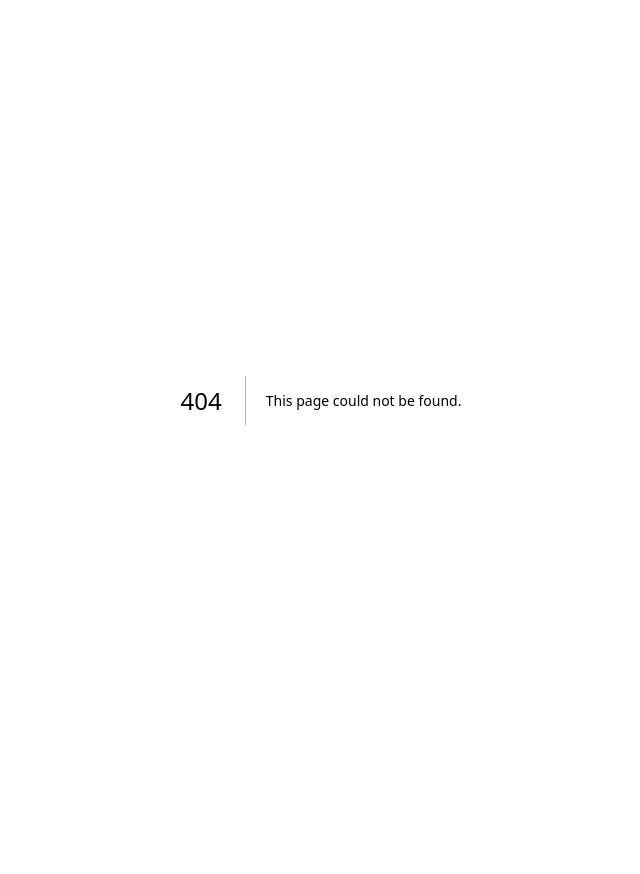
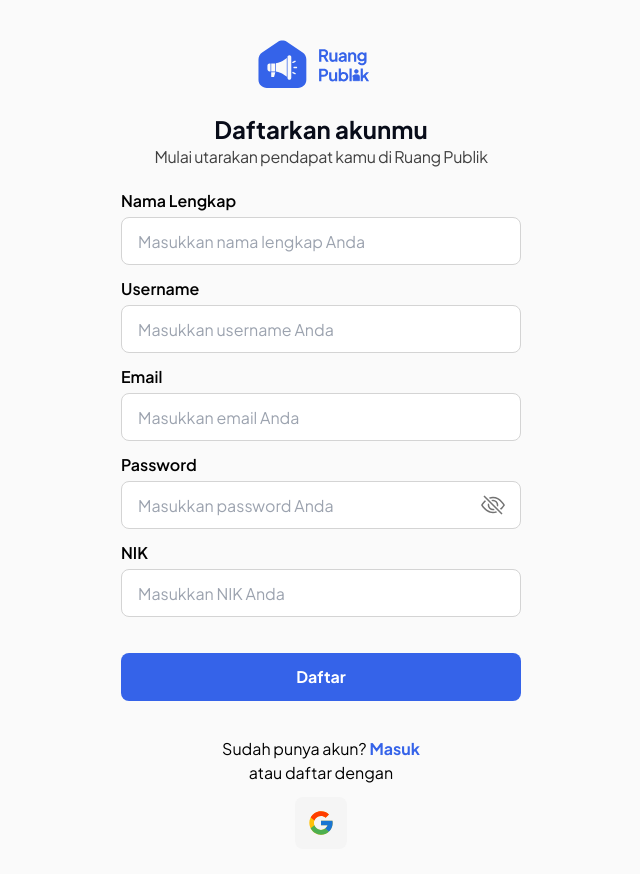
Before and after one commit to gigahidjrikaaa/ruangpublik-frontend, a Next.js app: page /signup in a window 1280 px wide. Before the commit this address had no page. Shown: the top 874 px of the page, without its empty margins (319-959 px from the left). Before the commit the page ends 800 px from the top, so only its background shows below. Built offline with nearby package versions, Linux system fonts and the light colour scheme.

Commit message:
feat: add signup page

```diff
--- a/src/components/Form/InputField.tsx
+++ b/src/components/Form/InputField.tsx
@@ -7,6 +7,7 @@
   type?: string;
   value: string;
   placeholder: string;
+  error?: string;
   handleInputChange: (e: React.ChangeEvent<HTMLInputElement>) => void;
 }
 
@@ -24,10 +25,11 @@
   type = "text",
   value,
   placeholder,
+  error,
   handleInputChange,
 }) => {
   return (
-    <div className="flex flex-col">
+    <div className="flex flex-col mb-3">
       <label htmlFor={id} className="mb-1 font-semibold">
         {name}
       </label>
@@ -37,9 +39,12 @@
         name={name}
         value={value}
         placeholder={placeholder}
-        className="w-full h-12 px-4 mb-3 border border-neutral-300 rounded-lg focus:outline-none"
+        className={`${
+          error ? "border-red-500" : "border-neutral-300"
+        } w-full h-12 px-4 border  rounded-lg focus:outline-none `}
         onChange={handleInputChange}
       />
+      {error ? <span className="mt-1 text-red-500 text-xs">{error}</span> : null}
     </div>
   );
 };
@@ -51,11 +56,13 @@
   value,
   icon,
   placeholder,
+  error,
   handleInputChange,
 }) => {
   const Icon = icon;
+
   return (
-    <div className="flex flex-col">
+    <div className="flex flex-col mb-3">
       <label htmlFor={id} className="mb-1 font-semibold">
         {name}
       </label>
@@ -66,13 +73,16 @@
           name={name}
           value={value}
           placeholder={placeholder}
-          className="w-full h-12 px-4 mb-3 border border-neutral-300 rounded-lg focus:outline-none"
+          className={`${
+            error ? "border-red-500" : "border-neutral-300"
+          } w-full h-12 px-4 border  rounded-lg focus:outline-none `}
           onChange={handleInputChange}
         />
         <Icon
           size="1.5rem"
           className="absolute top-0 translate-y-[50%] right-4 text-neutral-500 cursor-pointer"
         />
+        {error ? <span className="mt-1 text-red-500 text-xs">{error}</span> : null}
       </div>
     </div>
   );
@@ -85,15 +95,16 @@
   icon,
   secondaryIcon,
   placeholder,
+  error,
   handleInputChange,
 }) => {
-  const [showPassword, setShowPassword] = useState(true);
+  const [showPassword, setShowPassword] = useState(false);
 
   const Icon = icon;
   const SecondaryIcon = secondaryIcon;
 
   return (
-    <div className="flex flex-col">
+    <div className="flex flex-col mb-3">
       <label htmlFor={id} className="mb-1 font-semibold">
         {name}
       </label>
@@ -104,7 +115,9 @@
           name={name}
           value={value}
           placeholder={placeholder}
-          className="w-full h-12 px-4 mb-3 border border-neutral-300 rounded-lg focus:outline-none"
+          className={`${
+            error ? "border-red-500" : "border-neutral-300"
+          } w-full h-12 px-4 border  rounded-lg focus:outline-none `}
           onChange={handleInputChange}
         />
         {showPassword ? (
@@ -121,6 +134,7 @@
           />
         )}
       </div>
+      {error ? <span className="mt-1 text-red-500 text-xs">{error}</span> : null}
     </div>
   );
 };
--- a/src/pages/login/index.tsx
+++ b/src/pages/login/index.tsx
@@ -11,6 +11,11 @@
   password: string;
 }
 
+interface LoginErrorInput {
+  email?: string;
+  password?: string;
+}
+
 const initialInput: LoginFormInput = {
   email: "",
   password: "",
@@ -18,14 +23,24 @@
 
 export default function LoginPage() {
   const [input, setInput] = useState<LoginFormInput>(initialInput);
+  const [errors, setErrors] = useState<LoginErrorInput>({});
 
   const handleInput = (e: React.ChangeEvent<HTMLInputElement>) => {
     const { id, value } = e.target;
     setInput((prev) => ({ ...prev, [id]: value }));
+
+    if (value === "") setErrors((prev) => ({ ...prev, [id]: `${id} tidak boleh kosong` }));
+    else setErrors((prev) => ({ ...prev, [id]: "" }));
   };
 
   const handleLogin = (e: React.FormEvent<HTMLFormElement>) => {
     e.preventDefault();
+
+    if (!input.email) setErrors((prev) => ({ ...prev, email: "email tidak boleh kosong" }));
+    if (!input.password)
+      setErrors((prev) => ({ ...prev, password: "password tidak boleh kosong" }));
+
+    if (!input.email || !input.password) return;
 
     // TODO: change fetch api method to axios or swr
     fetch("http://localhost:5000/auth/login", {
@@ -36,12 +51,16 @@
       body: JSON.stringify(input),
     })
       .then((res) => res.json())
-      .then((data) => console.log(data))
+      .then((data) => {
+        console.log(data);
+        setInput(initialInput);
+        setErrors({});
+      })
       .catch((err) => console.error(err));
   };
 
   return (
-    <div className="w-screen h-[100dvh] grid place-items-center bg-neutral-50 px-2 md:px-4">
+    <div className="max-w-screen min-h-[100dvh] grid place-items-center bg-neutral-50 py-10 px-2 md:px-4">
       <div className="flex flex-col items-center w-[100%] max-w-[400px]">
         <Image src={"/ruangpublik-icon.svg"} alt="ruangpublik icon" width={127} height={47} />
         <div className="mt-6 mb-5 text-center">
@@ -59,6 +78,7 @@
             name="Email"
             value={input.email}
             placeholder="Masukkan email Anda"
+            error={errors.email}
             handleInputChange={handleInput}
           />
           <InputPassword
@@ -68,13 +88,17 @@
             placeholder="Masukkan password Anda"
             icon={BsEye}
             secondaryIcon={BsEyeSlash}
+            error={errors.password}
             handleInputChange={handleInput}
           />
           <SubmitButton customClass="w-full mt-6 rounded-lg">Masuk</SubmitButton>
         </form>
         <div className="text-center mt-9 mb-3">
           <p>
-            Belum mendaftar? <span className="text-blue-500 font-bold">Buat akun</span>
+            Belum mendaftar?
+            <a href="http://localhost:3000/signup">
+              <span className="text-blue-500 font-bold">&nbsp;Buat akun</span>
+            </a>
           </p>
           <p>atau masuk dengan</p>
         </div>
--- /dev/null
+++ b/src/pages/signup/index.tsx
@@ -0,0 +1,153 @@
+import { InputComponent, InputPassword } from "@/components/Form/InputField";
+import SubmitButton from "@/components/Form/SubmitButton";
+
+import Image from "next/image";
+import { BsEye, BsEyeSlash } from "react-icons/bs";
+import { FcGoogle } from "react-icons/fc";
+import { useState } from "react";
+
+interface SignupFormInput {
+  [key: string]: string;
+}
+
+interface SignupErrorInput {
+  [key: string]: string;
+}
+
+const initialInput: SignupFormInput = {
+  fullname: "",
+  username: "",
+  email: "",
+  password: "",
+  nikCode: "",
+};
+
+const fields = ["fullname", "username", "password", "email", "nikCode"];
+// TODO: add more error cases
+const errorMessages: Record<string, { [key: string]: string }> = {
+  fullname: { required: "Nama lengkap tidak boleh kosong" },
+  username: { required: "Username tidak boleh kosong" },
+  password: { required: "Password tidak boleh kosong" },
+  email: { required: "Email tidak boleh kosong" },
+  nikCode: { required: "NIK tidak boleh kosong" },
+};
+
+export default function SignupPage() {
+  const [input, setInput] = useState<SignupFormInput>(initialInput);
+  const [errors, setErrors] = useState<SignupErrorInput>({});
+
+  const handleInput = (e: React.ChangeEvent<HTMLInputElement>) => {
+    const { id, value } = e.target;
+    setInput((prev) => ({ ...prev, [id]: value }));
+
+    if (value === "") setErrors((prev) => ({ ...prev, [id]: errorMessages[id]?.required || "" }));
+    else setErrors((prev) => ({ ...prev, [id]: "" }));
+  };
+
+  const handleSignup = (e: React.FormEvent<HTMLFormElement>) => {
+    e.preventDefault();
+
+    const newErrors: SignupErrorInput = {};
+
+    fields.forEach((field) => {
+      if (!input[field]) {
+        newErrors[field] = errorMessages[field]?.required || "";
+      }
+    });
+
+    setErrors((prev) => ({ ...prev, ...newErrors }));
+
+    if (Object.keys(newErrors).length > 0) {
+      return;
+    }
+
+    // TODO: change fetch api method to axios or swr
+    fetch("http://localhost:5000/auth/signup", {
+      method: "POST",
+      headers: {
+        "Content-Type": "application/json",
+      },
+      body: JSON.stringify(input),
+    })
+      .then((res) => res.json())
+      .then((data) => console.log(data))
+      .catch((err) => console.error(err));
+  };
+
+  return (
+    <div className="max-w-screen min-h-[100dvh] grid place-items-center bg-neutral-50 py-10 px-2 md:px-4">
+      <div className="flex flex-col items-center w-[100%] max-w-[400px]">
+        <Image src={"/ruangpublik-icon.svg"} alt="ruangpublik icon" width={127} height={47} />
+        <div className="mt-6 mb-5 text-center">
+          <p className="text-secondary-800 text-2xl font-bold">Daftarkan akunmu</p>
+          <p className="text-neutral-700 tracking-[-0.32px]">
+            Mulai utarakan pendapat kamu di Ruang Publik
+          </p>
+        </div>
+
+        {/* Signup Form */}
+        <form onSubmit={handleSignup} className="w-full">
+          <InputComponent
+            id="fullname"
+            name="Nama Lengkap"
+            value={input.fullname}
+            placeholder="Masukkan nama lengkap Anda"
+            error={errors.fullname}
+            handleInputChange={handleInput}
+          />
+          <InputComponent
+            id="username"
+            name="Username"
+            value={input.username}
+            placeholder="Masukkan username Anda"
+            error={errors.username}
+            handleInputChange={handleInput}
+          />
+          <InputComponent
+            id="email"
+            type="email"
+            name="Email"
+            value={input.email}
+            placeholder="Masukkan email Anda"
+            error={errors.email}
+            handleInputChange={handleInput}
+          />
+          <InputPassword
+            id="password"
+            name="Password"
+            value={input.password}
+            placeholder="Masukkan password Anda"
+            icon={BsEye}
+            secondaryIcon={BsEyeSlash}
+            error={errors.password}
+            handleInputChange={handleInput}
+          />
+          <InputComponent
+            id="nikCode"
+            type="text"
+            name="NIK"
+            value={input.nikCode}
+            placeholder="Masukkan NIK Anda"
+            error={errors.nikCode}
+            handleInputChange={handleInput}
+          />
+          <SubmitButton customClass="w-full mt-6 rounded-lg">Daftar</SubmitButton>
+        </form>
+        <div className="text-center mt-9 mb-3">
+          <p>
+            Sudah punya akun?
+            <a href="http://localhost:3000/login">
+              <span className="text-blue-500 font-bold">&nbsp;Masuk</span>
+            </a>
+          </p>
+          <p>atau daftar dengan</p>
+        </div>
+        <div className="bg-neutral-100 p-3 rounded-lg cursor-pointer">
+          <a href="http://localhost:5000/auth/google">
+            <FcGoogle size="1.75rem" />
+          </a>
+        </div>
+      </div>
+    </div>
+  );
+}
--- a/src/styles/globals.css
+++ b/src/styles/globals.css
@@ -9,6 +9,11 @@
   --background-start-rgb: 214, 219, 220;
   --background-end-rgb: 255, 255, 255;
   scroll-behavior: smooth;
+}
+
+input::-ms-reveal,
+input::-ms-clear {
+  display: none;
 }
 
 @media (prefers-color-scheme: dark) {
```
